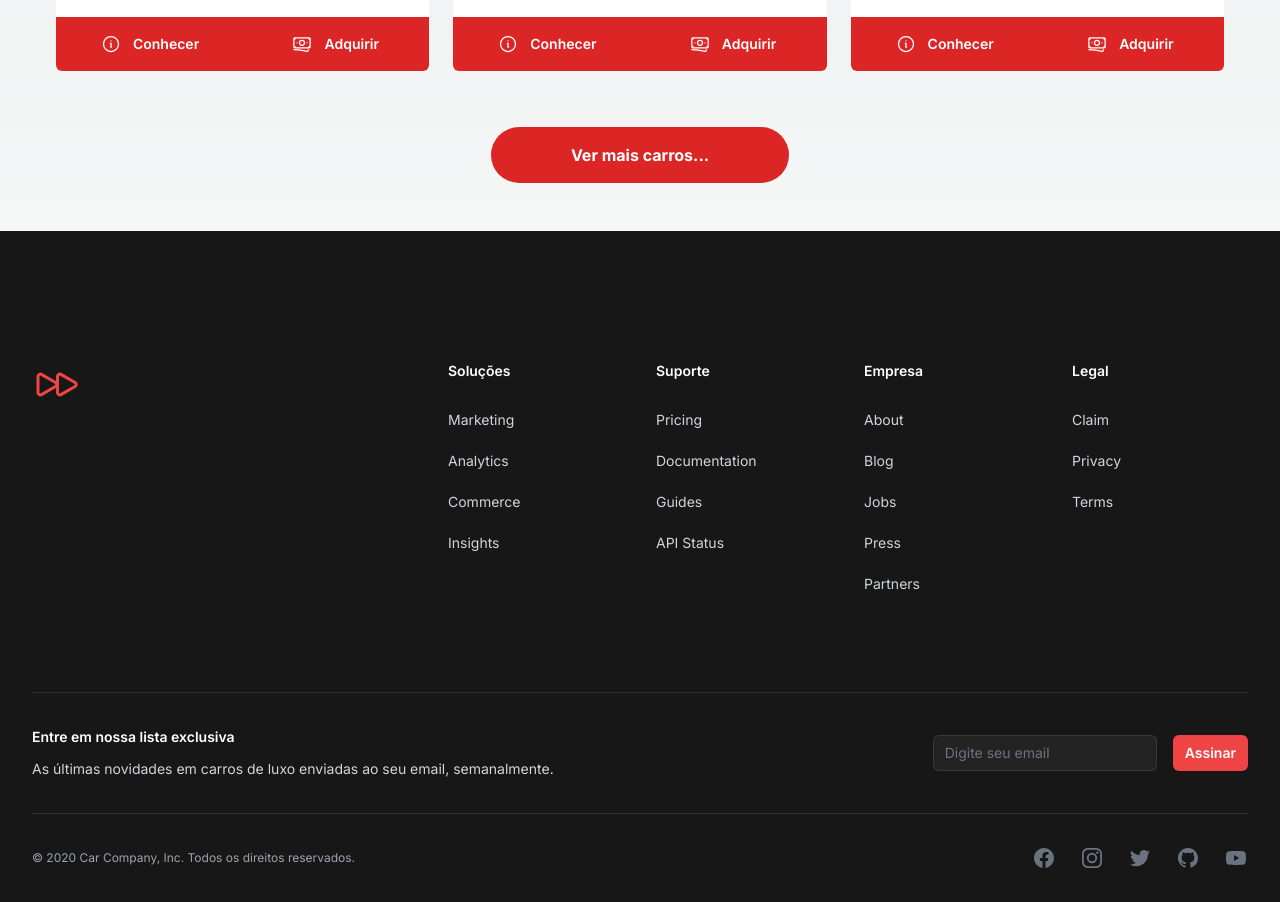
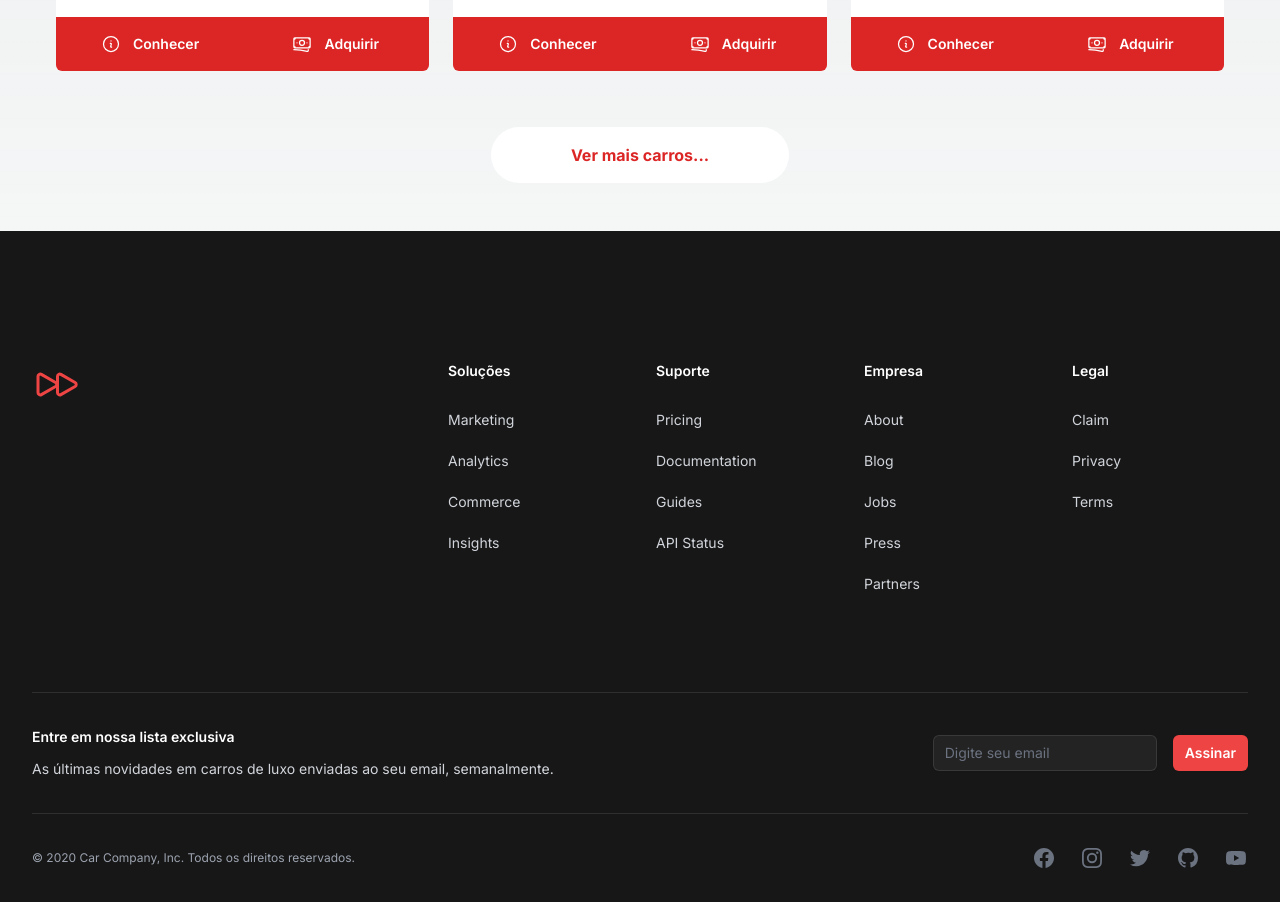
Before and after one commit to joziasmartini/car-shop, a Next.js app: page / in a window 1280 px wide. Shown: the part 1860-2762 px from the top of the page. Built offline with nearby package versions, Linux system fonts and the light colour scheme; no server answers.

Commit message:
feat: update carlist and more

```diff
--- a/app/components/CarList.tsx
+++ b/app/components/CarList.tsx
@@ -113,7 +113,7 @@ export default function CarList() {
         ))}
       </ul>
       <div className="flex justify-center">
-        <span className="mb-12 px-20 py-4 cursor-pointer hover:bg-red-700 bg-red-600 font-bold text-white rounded-full">
+        <span className="mb-12 px-20 py-4 cursor-pointer bg-white hover:bg-neutral-300 font-bold text-red-600 rounded-full">
           Ver mais carros...
         </span>
       </div>
--- a/app/page.tsx
+++ b/app/page.tsx
@@ -23,7 +23,6 @@ export default function Home() {
 
   return (
     <main>
-      {/* Include absolute in className below */}
       <div ref={headerSceneRef} className="z-20 absolute" />
       <Banner />
       <Header />
```
